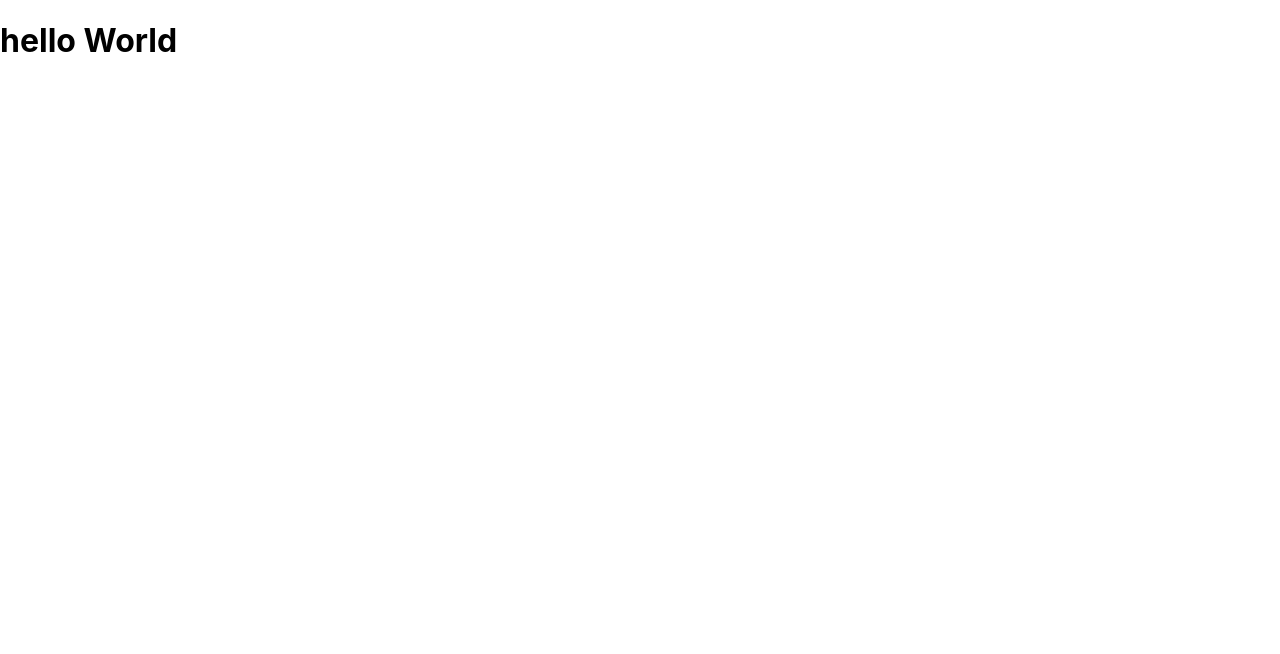
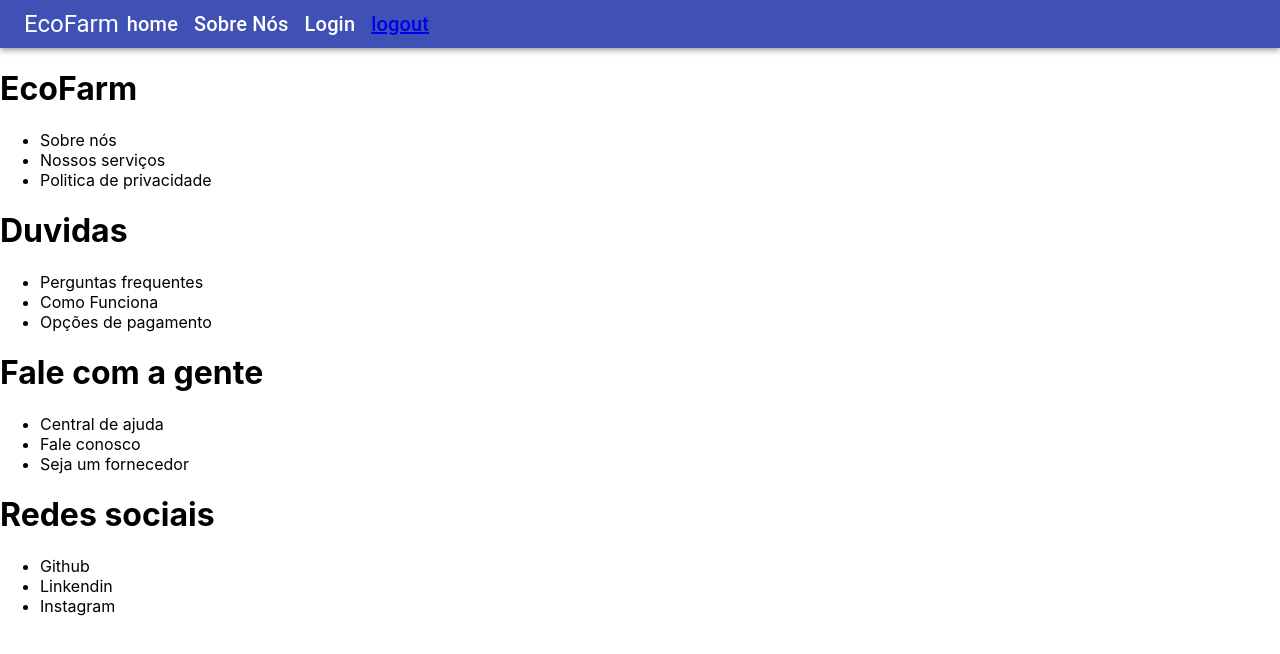
Before and after one commit to Fernanda-Chagas/Projeto-EcoFarm-React, a React (Create React App) app: page / in a window 1280 px wide. Shown: the top 654 px of the page. Built offline with nearby package versions, Linux system fonts and the light colour scheme.

Commit message:
@lippsouzza [Task componente menu e rodapé criados] {06/09/2022 14:04}

```diff
--- a/package.json
+++ b/package.json
@@ -19,6 +19,7 @@
     "@types/react-dom": "^17",
     "react": "^17",
     "react-dom": "17",
+    "react-router-dom": "^6.3.0",
     "react-scripts": "5.0.1",
     "typescript": "^4.8.2",
     "web-vitals": "^2.1.4"
--- a/src/App.tsx
+++ b/src/App.tsx
@@ -1,12 +1,15 @@
 import React from 'react';
-import logo from './logo.svg';
+import { BrowserRouter as Router, Route, Routes } from 'react-router-dom';
+import Navbar from './components/estaticos/navbar/Navbar';
+import Footer from './components/estaticos/footer/Footer';
 import './App.css';
 
 function App() {
   return (
-   <>
-   <h1>hello World</h1>
-   </>
+  <Router>
+    <Navbar />
+    <Footer />
+  </Router>
   );
 }
 
--- /dev/null
+++ b/src/components/estaticos/footer/Footer.tsx
@@ -0,0 +1,60 @@
+import React from 'react';
+import {Box} from '@mui/material';
+import {Grid} from '@material-ui/core';
+import './Footer.css';
+import InstagramIcon from '@mui/icons-material/Instagram';
+import GitHubIcon from '@mui/icons-material/GitHub';
+import LinkedInIcon from '@mui/icons-material/LinkedIn';
+
+
+
+function Footer() {
+
+    return (
+       <Grid>
+
+        <Box>
+            <h1>EcoFarm</h1>
+            <ul>
+                <li>Sobre nós</li>
+                <li>Nossos serviços</li>
+                <li>Politica de privacidade</li>
+            </ul>
+
+        </Box>
+        <Box>
+        <h1>Duvidas</h1>
+            <ul>
+                <li>Perguntas frequentes</li>
+                <li>Como Funciona</li>
+                <li>Opções de pagamento</li>
+            </ul>
+
+        </Box>
+        <Box>
+        <h1>Fale com a gente</h1>
+            <ul>
+                <li>Central de ajuda</li>
+                <li>Fale conosco</li>
+                <li>Seja um fornecedor</li>
+            </ul>
+
+        </Box>
+        <Box>
+        <h1>Redes sociais</h1>
+            <ul>
+                <li>Github</li>
+                <li>Linkendin</li>
+                <li>Instagram</li>
+            </ul>
+
+        </Box>
+        <Box></Box>
+
+       </Grid>
+
+
+    );
+
+}
+export default Footer;
--- /dev/null
+++ b/src/components/estaticos/navbar/Navbar.tsx
@@ -0,0 +1,48 @@
+import React from 'react';
+import { Link } from 'react-router-dom';
+import { AppBar, Toolbar, Typography } from '@material-ui/core';
+import { Box } from '@mui/material';
+import './Navbar.css'
+
+function Navbar() {
+    return (
+        <>
+            <AppBar position="static">
+                <Toolbar variant="dense">
+                    <Box className='cursor'>
+                        <Typography variant="h5" color="inherit">
+                            EcoFarm
+                        </Typography>
+                    </Box>
+
+                    <Box display="flex" justifyContent="start">
+                        <Box mx={1} className='cursor'>
+                            <Typography variant="h6" color="inherit">
+                                home
+                            </Typography>
+                        </Box>
+                        <Box mx={1} className='cursor'>
+                            <Typography variant="h6" color="inherit">
+                                Sobre Nós
+                            </Typography>
+                        </Box>
+                        <Box mx={1} className='cursor'>
+                            <Typography variant="h6" color="inherit">
+                                Login
+                            </Typography>
+                        </Box>
+                        <Link to='/login' className='text-decorator-none'>
+                            <Box mx={1} className='cursor'>
+                                <Typography variant="h6" color="inherit">
+                                    logout
+                                </Typography>
+                            </Box>
+                        </Link>
+                    </Box>
+
+                </Toolbar>
+            </AppBar>
+        </>
+    );
+}
+export default Navbar;
```
Also changed, not shown: src/components/estaticos/footer/Footer.css (added), src/components/estaticos/navbar/Navbar.css (added), 1 other file (tests, documents, lock files or other folders).
